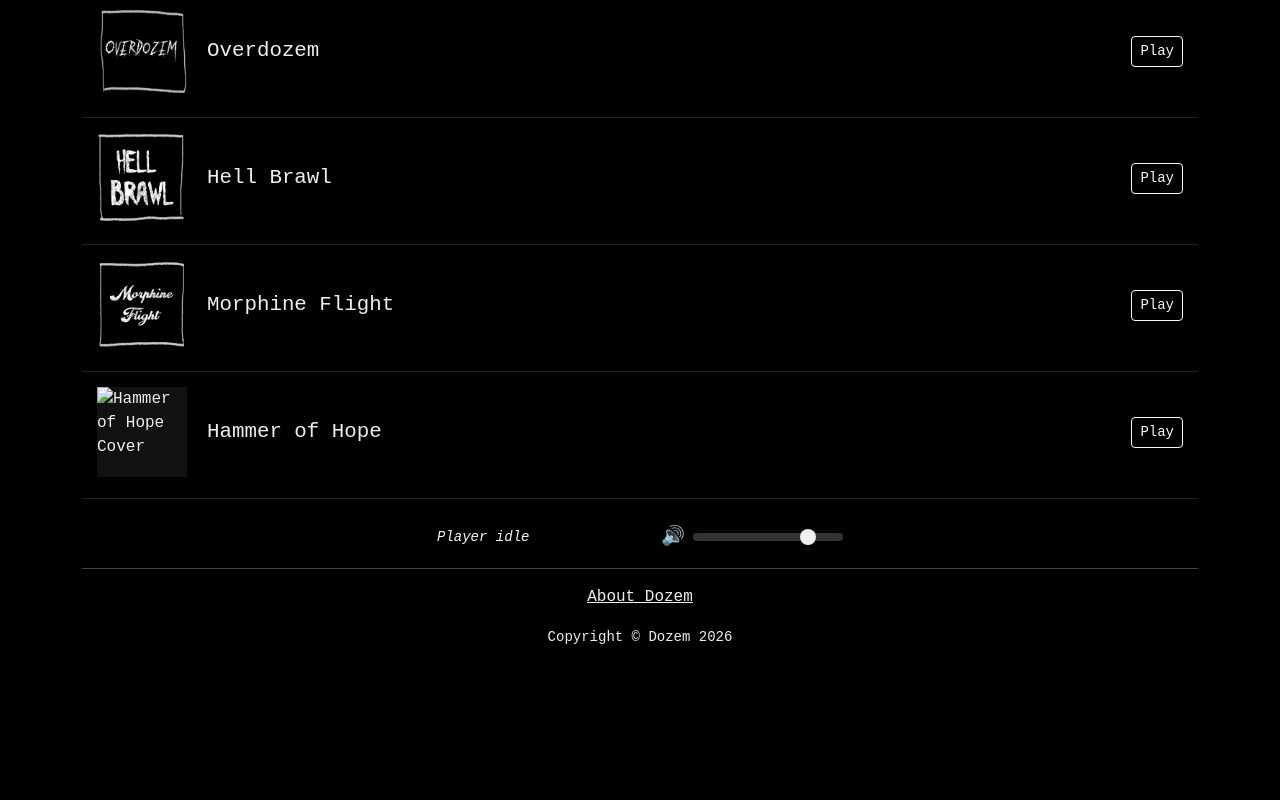
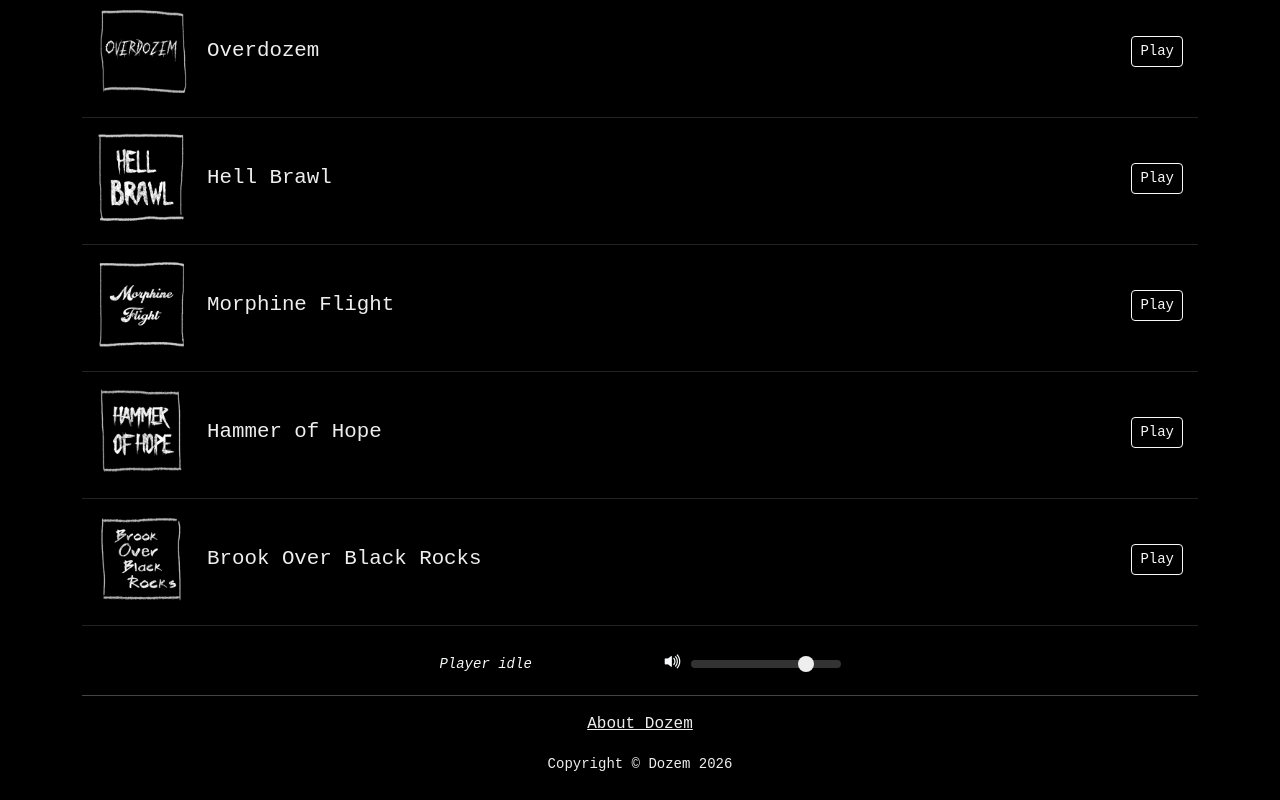
Before and after one commit to smackem/smackem.github.io, a website: page index.html in a window 1280 px wide. Shown: the part 564-1364 px from the top of the page. Before the commit the page ends 1237 px from the top, so only its background shows below. Drawn offline with nearby package versions, Linux system fonts and the light colour scheme.

Commit message:
added new songs, new loudspeaker icon

```diff
--- a/index.html
+++ b/index.html
@@ -6,6 +6,8 @@
     <title>Dozem - Heavy Metal</title>
     <!-- Bootstrap CSS CDN -->
     <link href="https://cdn.jsdelivr.net/npm/bootstrap@5.3.3/dist/css/bootstrap.min.css" rel="stylesheet" integrity="sha384-QWTKZyjpPEjISv5WaRU9OFeRpok6YctnYmDr5pNlyT2bRjXh0JMhjY6hW+ALEwIH" crossorigin="anonymous">
+    <!-- Bootstrap Icons -->
+    <link rel="stylesheet" href="https://cdn.jsdelivr.net/npm/bootstrap-icons@1.11.3/font/bootstrap-icons.min.css">
     <!-- Custom Styles -->
     <link rel="stylesheet" href="styles/main.css">
 </head>
@@ -40,8 +42,8 @@
     <footer class="container py-2">
         <div class="footer-player d-flex justify-content-center align-items-center gap-4 mb-2">
             <div id="current-song-info" class="text-light small">Player idle</div>
-            <div class="d-flex align-items-center gap-2">
-                <span class="volume-icon">&#128266;</span> <!-- Loudspeaker icon -->
+            <div class="d-flex align-items-center gap-2 text-light">
+                <i class="bi bi-volume-up-fill volume-icon"></i>
                 <input type="range" id="footer-volume" class="form-range" style="width: 150px;" min="0" max="1" step="0.01" value="0.8">
             </div>
         </div>
--- a/scripts/index.js
+++ b/scripts/index.js
@@ -70,10 +70,12 @@ document.addEventListener('DOMContentLoaded', () => {
     function setupPlayer(songs) {
         const songItems = document.querySelectorAll('.song-item');
         const footerVolume = document.getElementById('footer-volume');
+        const volumeIcon = document.querySelector('.volume-icon');
         const currentSongInfo = document.getElementById('current-song-info');
 
         // Initial volume
         audioPlayer.volume = footerVolume.value;
+        updateVolumeIcon(footerVolume.value);
 
         songItems.forEach(item => {
             const playBtn = item.querySelector('.play-btn');
@@ -130,8 +132,26 @@ document.addEventListener('DOMContentLoaded', () => {
 
         // Footer volume control
         footerVolume.addEventListener('input', () => {
-            audioPlayer.volume = footerVolume.value;
+            const volume = parseFloat(footerVolume.value);
+            audioPlayer.volume = volume;
+            updateVolumeIcon(volume);
         });
+
+        /**
+         * Updates the volume icon based on volume level
+         * @param {number} volume
+         */
+        function updateVolumeIcon(volume) {
+            if (!volumeIcon) return;
+            volumeIcon.className = 'volume-icon bi';
+            if (volume === 0) {
+                volumeIcon.classList.add('bi-volume-mute-fill');
+            } else if (volume < 0.5) {
+                volumeIcon.classList.add('bi-volume-down-fill');
+            } else {
+                volumeIcon.classList.add('bi-volume-up-fill');
+            }
+        }
 
         // Update seek slider smoothly
         function updateProgress() {
--- a/songs.json
+++ b/songs.json
@@ -4,38 +4,48 @@
     "title": "Selling Lies (feat. Ilho Cho)",
     "audio": "assets/SellingLies-master.mp3",
     "image": "assets/SellingLies.png",
-    "description": "A powerful anthem that unmasks the deception and greed of the modern world with crushing sound."
+    "description": "A powerful anthem that unmasks the deception and greed of the modern world, featuring Ilho Cho's vocals."
   },
   {
     "id": "song-2",
     "title": "Victories (feat. Insane Divinity)",
     "audio": "assets/Victories-v2.mp3",
     "image": "assets/Victories.png",
-    "description": "A high-octane celebration of triumph, blending crushing riffs with an unyielding spirit of victory."
+    "description": "Epic lion metal featuring Insane Divinity's vocals."
   },
   {
     "id": "song-3",
     "title": "Overdozem",
     "audio": "assets/Overdozem-172bpm-master.mp3",
     "image": "assets/Overdozem.png",
-    "description": "A high-octane heavy metal journey that pushes the limits of speed and intensity."
+    "description": "Instrumental sing-along power metal."
   },
   {
     "id": "song-4",
     "title": "Hell Brawl",
     "audio": "assets/HellBrawl-116bpm-master.mp3",
     "image": "assets/HellBrawl.png",
-    "description": "A thunderous clash of riffs and rhythms that echoes the chaos of a true underworld battle."
+    "description": "The horned beasts are dishing it out against each other - again!"
   },
   {
     "id": "song-5",
     "title": "Morphine Flight",
     "audio": "assets/MorphineFlight-master-002.mp3",
     "image": "assets/MorphineFlight.png",
-    "description": "A powerful and energetic riff that blends the power of psychedelics with the thrill of aerial maneuvers."
+    "description": "colorful, peaceful, dead"
   },
   {
     "id": "song-6",
-    "title": "Hammer of Hope"
+    "title": "Hammer of Hope",
+    "audio": "assets/HammerOfHope-160bpm-master.mp3",
+    "image": "assets/HammerOfHope.png",
+    "description": "Fast and melodic power metal with a nice and trippy bridge, ready for receiving vocals!"
+  },
+  {
+    "id": "song-7",
+    "title": "Brook Over Black Rocks",
+    "audio": "assets/BrookOverBlackRocks-master.mp3",
+    "image": "assets/BrookOverBlackRocks.png",
+    "description": "A merry stream flows over black rocks from hell."
   }
 ]
```
Also changed, not shown: 2 other files.
